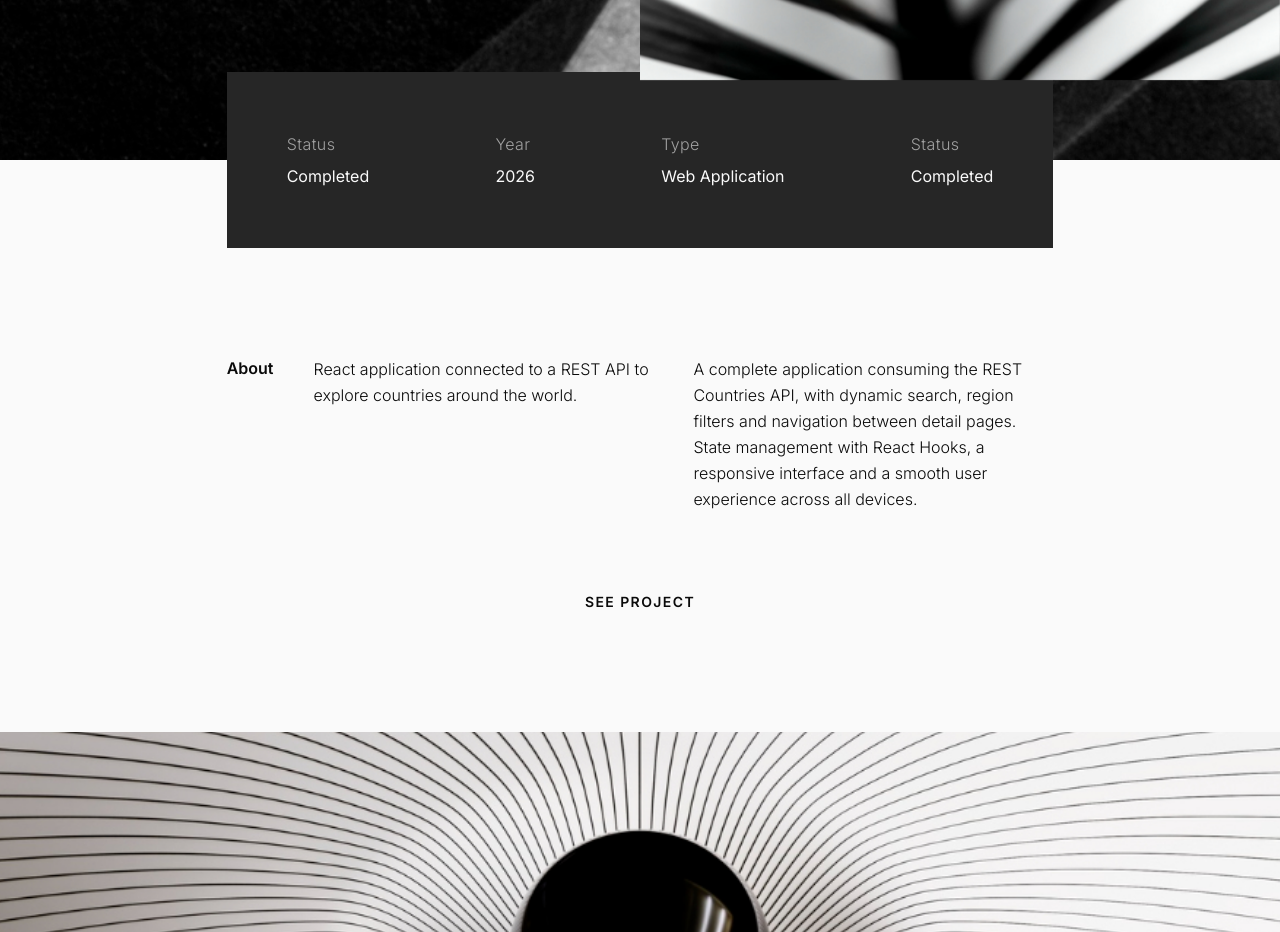
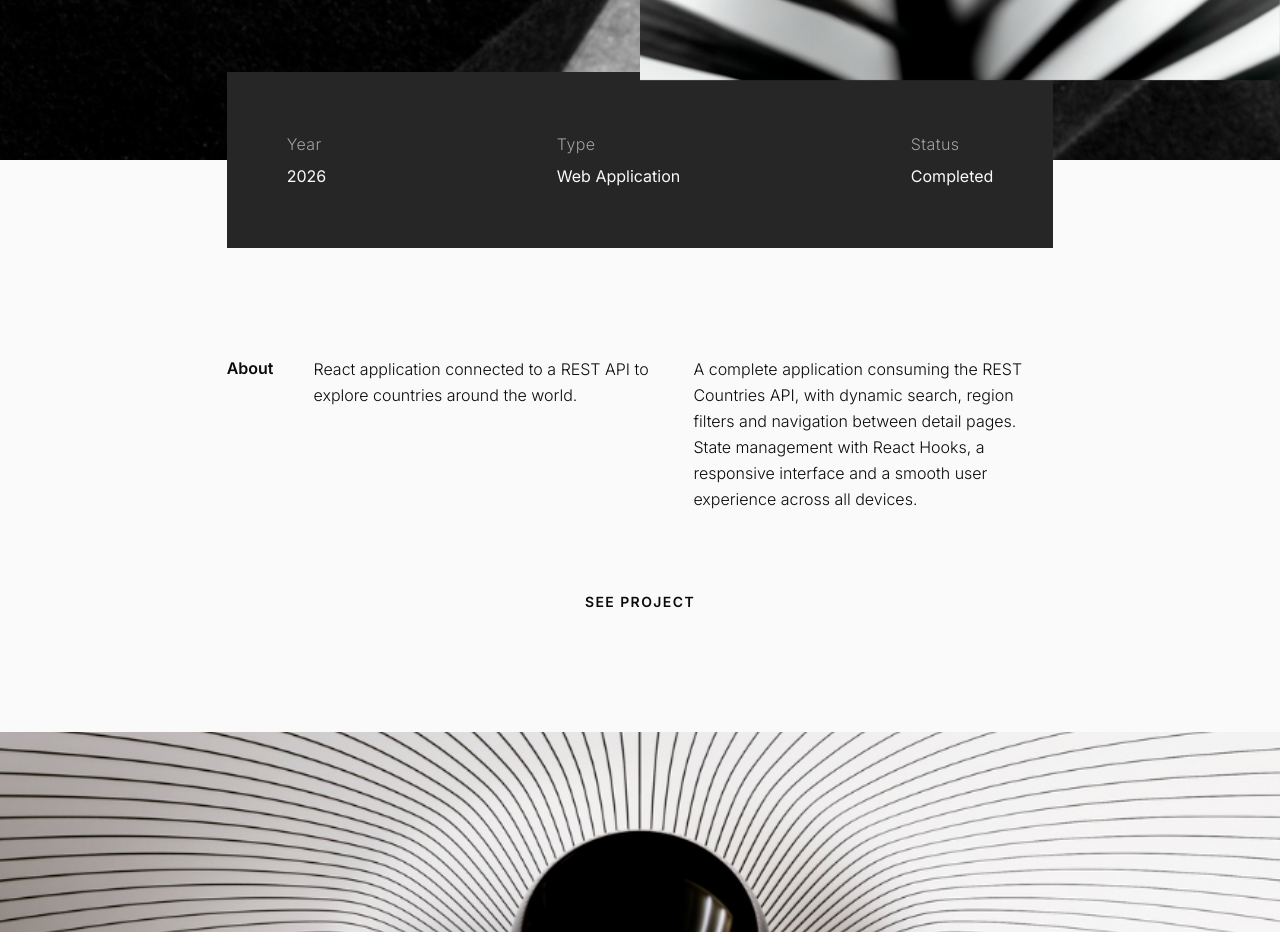
Before and after one commit to Flow2510/portfolio, a React (Vite) app: page /projects/countriesapp in a window 1280 px wide. Shown: the part 1520-2452 px from the top of the page. Built offline with nearby package versions, Linux system fonts and the light colour scheme; a web font is replaced by a local one.

Commit message:
fix projectsInfo repetition

```diff
--- a/src/components/projectinfo/projectinfo.tsx
+++ b/src/components/projectinfo/projectinfo.tsx
@@ -66,10 +66,6 @@ export default function ProjectInfo({ selectedProject } : ProjectInfoProps) {
             <div className="px-5 flex justify-center animated-item">
                 <div className="flex flex-col gap-10 w-full bg-neutral-800 text-neutral-50 justify-between p-10 -translate-y-1/4 md:flex-row md:-translate-y-1/2 md:w-2/3 md:p-15">
                     <div className="flex flex-col gap-2">
-                        <p className="tracking-wide font-light text-neutral-400">Status</p>
-                        <p>{selectedProject.status}</p>
-                    </div>
-                    <div className="flex flex-col gap-2">
                         <p className="tracking-wide font-light text-neutral-400">Year</p>
                         <p>{selectedProject.year}</p>
                     </div>
```
